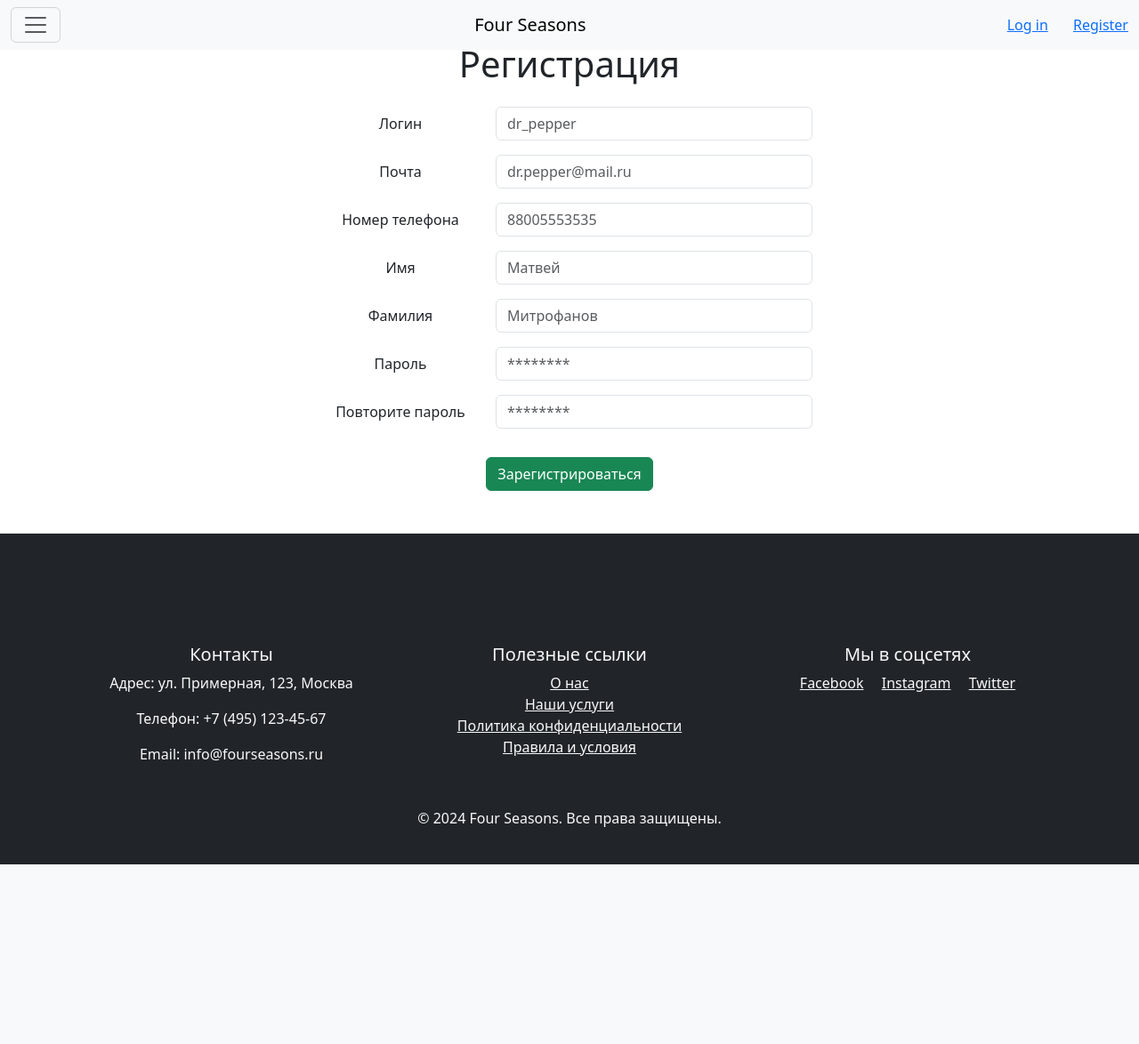
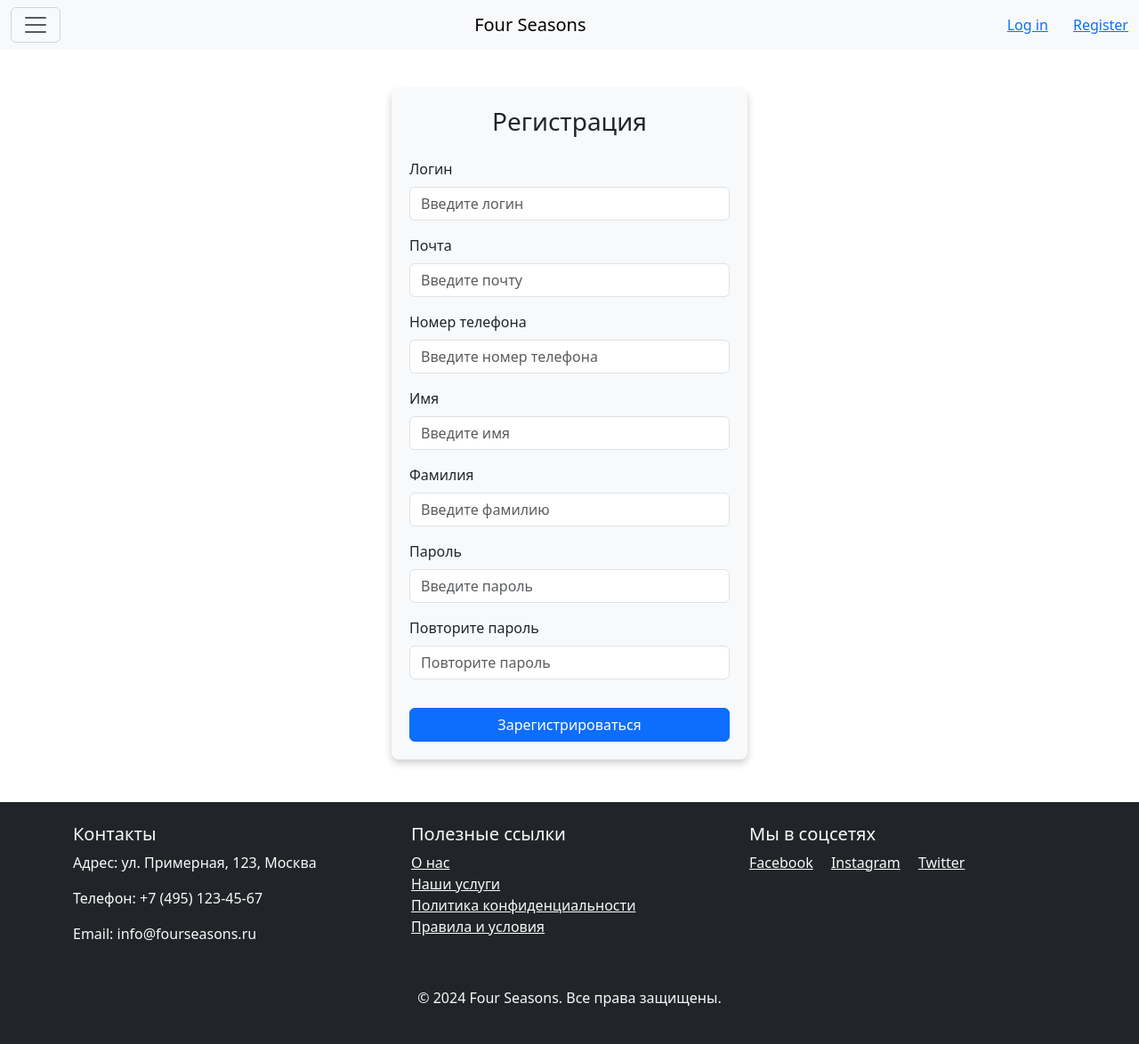
Before and after one commit to V1Ro-Dev/NIRS_5_Sem, a Django app: page /signup/ in a window 1280 px wide. Shown: the whole page at 89% size. Before the commit the page ends 972 px from the top, so only its background shows below. Run offline with Django 5.2, Linux system fonts and the light colour scheme; some libraries are stand-ins or nearby versions.

Commit message:
added some html templates + views and urls were updated

```diff
--- a/app/urls.py
+++ b/app/urls.py
@@ -5,4 +5,7 @@ urlpatterns = [
     path('', views.index, name='index'),
     path('login/', views.login, name='login'),
     path('signup/', views.signup, name='signup'),
+    path('settings/', views.settings, name='settings'),
+    path('rooms/', views.rooms_and_bookings, name='rooms'),
+    path('rooms/<str:room_type>', views.rooms, name='room')
 ]
--- a/app/views.py
+++ b/app/views.py
@@ -1,7 +1,6 @@
+from django.http import Http404
 from django.shortcuts import render
 
-
-# Create your views here.
 
 def index(request):
     return render(request, 'index.html')
@@ -13,3 +12,18 @@ def login(request):
 
 def signup(request):
     return render(request, 'signup.html')
+
+
+def settings(request):
+    return render(request, 'settings.html')
+
+
+def rooms_and_bookings(request):
+    return render(request, 'rooms.html')
+
+
+def rooms(request, room_type):
+    if room_type in ('lux', 'econom', 'presidential'):
+        return render(request, 'room.html', context={room_type: room_type})
+    else:
+        return Http404('page not found')
--- a/static/css/main.css
+++ b/static/css/main.css
@@ -2,18 +2,50 @@
     display: flex;
     justify-content: center;
     align-items: center;
-    height: 100vh;
+    min-height: 80vh;
+    padding-top: 100px;
 }
 
 .form-container {
+    width: 100%;
+    max-width: 400px;
     padding: 20px;
-    border: 1px solid #ccc;
+    background-color: #f8f9fa;
     border-radius: 8px;
-    width: 300px;
-    background-color: #f9f9f9;
+    box-shadow: 0px 4px 8px rgba(0, 0, 0, 0.2);
 }
 
-.container {
-    margin-top: 100px;
-    text-align: center;
+.register-container {
+    display: flex;
+    justify-content: center;
+    align-items: center;
+    min-height: 80vh;
+    padding-top: 100px;
 }
+
+.form-container-reg {
+    width: 100%;
+    max-width: 400px;
+    padding: 20px;
+    background-color: #f8f9fa;
+    border-radius: 8px;
+    box-shadow: 0px 4px 8px rgba(0, 0, 0, 0.2);
+}
+
+.settings-container {
+    display: flex;
+    justify-content: center;
+    align-items: center;
+    min-height: 80vh;
+    padding-top: 100px;
+}
+
+body {
+    display: flex;
+    flex-direction: column;
+    min-height: 100vh;
+}
+
+footer {
+    margin-top: auto;
+}
--- a/templates/index.html
+++ b/templates/index.html
@@ -8,7 +8,7 @@
     <section class="text-center py-5">
         <h1 class="display-4 fw-bold">Добро пожаловать в отель Four Seasons</h1>
         <p class="lead">Роскошный отдых и непревзойденный комфорт ждут вас в самом центре города.</p>
-        <a href="#" class="btn btn-primary btn-lg mt-4">Забронировать сейчас</a>
+        <a href="{% url 'rooms' %}" class="btn btn-primary btn-lg mt-4">Забронировать сейчас</a>
     </section>
 
     <!-- Features Section -->
--- a/templates/layouts/base.html
+++ b/templates/layouts/base.html
@@ -18,7 +18,7 @@
             <button class="navbar-toggler" type="button" data-bs-toggle="offcanvas" data-bs-target="#offcanvasNavbar" aria-controls="offcanvasNavbar" aria-label="Toggle navigation">
                 <span class="navbar-toggler-icon"></span>
             </button>
-            <a class="navbar-brand ms-2" href="#">Four Seasons</a>
+            <a class="navbar-brand ms-2" href="{% url 'index' %}">Four Seasons</a>
             <div class="offcanvas offcanvas-start" tabindex="-1" id="offcanvasNavbar" aria-labelledby="offcanvasNavbarLabel">
                 <div class="offcanvas-header">
                     <h5 class="offcanvas-title" id="offcanvasNavbarLabel">Four Seasons</h5>
@@ -27,13 +27,10 @@
                 <div class="offcanvas-body">
                     <ul class="navbar-nav justify-content-end flex-grow-1 pe-3">
                         <li class="nav-item">
-                            <a class="nav-link active" aria-current="page" href="#">Главная</a>
+                            <a class="nav-link active" aria-current="page" href="{% url 'index' %}">Главная</a>
                         </li>
                         <li class="nav-item">
-                            <a class="nav-link" href="#">Номера и цены</a>
-                        </li>
-                        <li class="nav-item">
-                            <a class="nav-link" href="#">Бронирование</a>
+                            <a class="nav-link" href="{% url 'rooms' %}">Номера и цены</a>
                         </li>
                         <li class="nav-item">
                             <a class="nav-link" href="#">Фотогалерея</a>
@@ -46,8 +43,8 @@
             </div>
             <div class="d-flex gap-1">
                 <div>
-                    <a href="#">Log in</a>
-                    <a href="#" class="ms-4">Register</a>
+                    <a href="{% url 'login' %}">Log in</a>
+                    <a href="{% url 'signup' %}" class="ms-4">Register</a>
                 </div>
             </div>
         </div>
--- a/templates/login.html
+++ b/templates/login.html
@@ -1,8 +1,9 @@
-{% extends 'layouts/base.html'%}
+{% extends 'layouts/base.html' %}
 
 {% load static %}
 
 {% block content %}
+
     <div class="login-container">
         <div class="form-container">
             <h3 class="text-center">Вход</h3>
--- a/templates/signup.html
+++ b/templates/signup.html
@@ -4,61 +4,40 @@
 
 {% block content %}
 
-<div class="container my-5">
-    <div class="row justify-content-center">
-        <div class="col-md-6">
-            <h1 class="text-center mb-4">Регистрация</h1>
+    <div class="register-container">
+        <div class="form-container-reg">
+            <h3 class="text-center mb-4">Регистрация</h3>
             <form>
-                <div class="mb-3 row">
-                    <label for="inputLogin" class="col-sm-4 col-form-label">Логин</label>
-                    <div class="col-sm-8">
-                        <input type="text" class="form-control" id="inputLogin" placeholder="dr_pepper" required maxlength="20">
-                    </div>
+                <div class="mb-3">
+                    <label for="inputLogin" class="form-label">Логин</label>
+                    <input type="text" class="form-control" id="inputLogin" placeholder="Введите логин" required maxlength="20">
                 </div>
-                <div class="mb-3 row">
-                    <label for="inputEmail" class="col-sm-4 col-form-label">Почта</label>
-                    <div class="col-sm-8">
-                        <input type="email" class="form-control" id="inputEmail" placeholder="dr.pepper@mail.ru" required maxlength="30">
-                    </div>
+                <div class="mb-3">
+                    <label for="inputEmail" class="form-label">Почта</label>
+                    <input type="email" class="form-control" id="inputEmail" placeholder="Введите почту" required maxlength="30">
                 </div>
-                <div class="mb-3 row">
-                    <label for="inputPhone" class="col-sm-4 col-form-label">Номер телефона</label>
-                    <div class="col-sm-8">
-                        <input type="tel" class="form-control" id="inputPhone" placeholder="88005553535" required maxlength="12">
-                    </div>
+                <div class="mb-3">
+                    <label for="inputPhone" class="form-label">Номер телефона</label>
+                    <input type="tel" class="form-control" id="inputPhone" placeholder="Введите номер телефона" required maxlength="12">
                 </div>
-                <div class="mb-3 row">
-                    <label for="inputName" class="col-sm-4 col-form-label">Имя</label>
-                    <div class="col-sm-8">
-                        <input type="text" class="form-control" id="inputName" placeholder="Матвей" required maxlength="20">
-                    </div>
+                <div class="mb-3">
+                    <label for="inputName" class="form-label">Имя</label>
+                    <input type="text" class="form-control" id="inputName" placeholder="Введите имя" required maxlength="20">
                 </div>
-                <div class="mb-3 row">
-                    <label for="inputSurName" class="col-sm-4 col-form-label">Фамилия</label>
-                    <div class="col-sm-8">
-                        <input type="text" class="form-control" id="inputSurName" placeholder="Митрофанов" required maxlength="20">
-                    </div>
+                <div class="mb-3">
+                    <label for="inputSurName" class="form-label">Фамилия</label>
+                    <input type="text" class="form-control" id="inputSurName" placeholder="Введите фамилию" required maxlength="20">
                 </div>
-                <div class="mb-3 row">
-                    <label for="inputPassword" class="col-sm-4 col-form-label">Пароль</label>
-                    <div class="col-sm-8">
-                        <input type="password" class="form-control" id="inputPassword" placeholder="********" required maxlength="20">
-                    </div>
+                <div class="mb-3">
+                    <label for="inputPassword" class="form-label">Пароль</label>
+                    <input type="password" class="form-control" id="inputPassword" placeholder="Введите пароль" required maxlength="20">
                 </div>
-                <div class="mb-3 row">
-                    <label for="inputRepeatPassword" class="col-sm-4 col-form-label">Повторите пароль</label>
-                    <div class="col-sm-8">
-                        <input type="password" class="form-control" id="inputRepeatPassword" placeholder="********" required maxlength="20">
-                    </div>
+                <div class="mb-3">
+                    <label for="inputRepeatPassword" class="form-label">Повторите пароль</label>
+                    <input type="password" class="form-control" id="inputRepeatPassword" placeholder="Повторите пароль" required maxlength="20">
                 </div>
-                <div class="row">
-                    <div class="col text-center">
-                        <button class="btn btn-success mt-3" type="submit">Зарегистрироваться</button>
-                    </div>
-                </div>
+                <button type="submit" class="btn btn-primary w-100 mt-3">Зарегистрироваться</button>
             </form>
         </div>
     </div>
-</div>
-
 {% endblock %}
```
Also changed, not shown: templates/Not logged in.html (deleted, +0 -57 lines), templates/components/booking-form.html (added, +31 -0 lines), templates/components/econom.html (added, +23 -0 lines), templates/components/lux.html (added, +22 -0 lines), templates/components/presidential.html (added, +23 -0 lines), templates/room.html (added, +17 -0 lines), templates/rooms.html (added, +70 -0 lines), templates/settings.html (+43 -0 lines), templates/test.html (deleted, +0 -89 lines).
